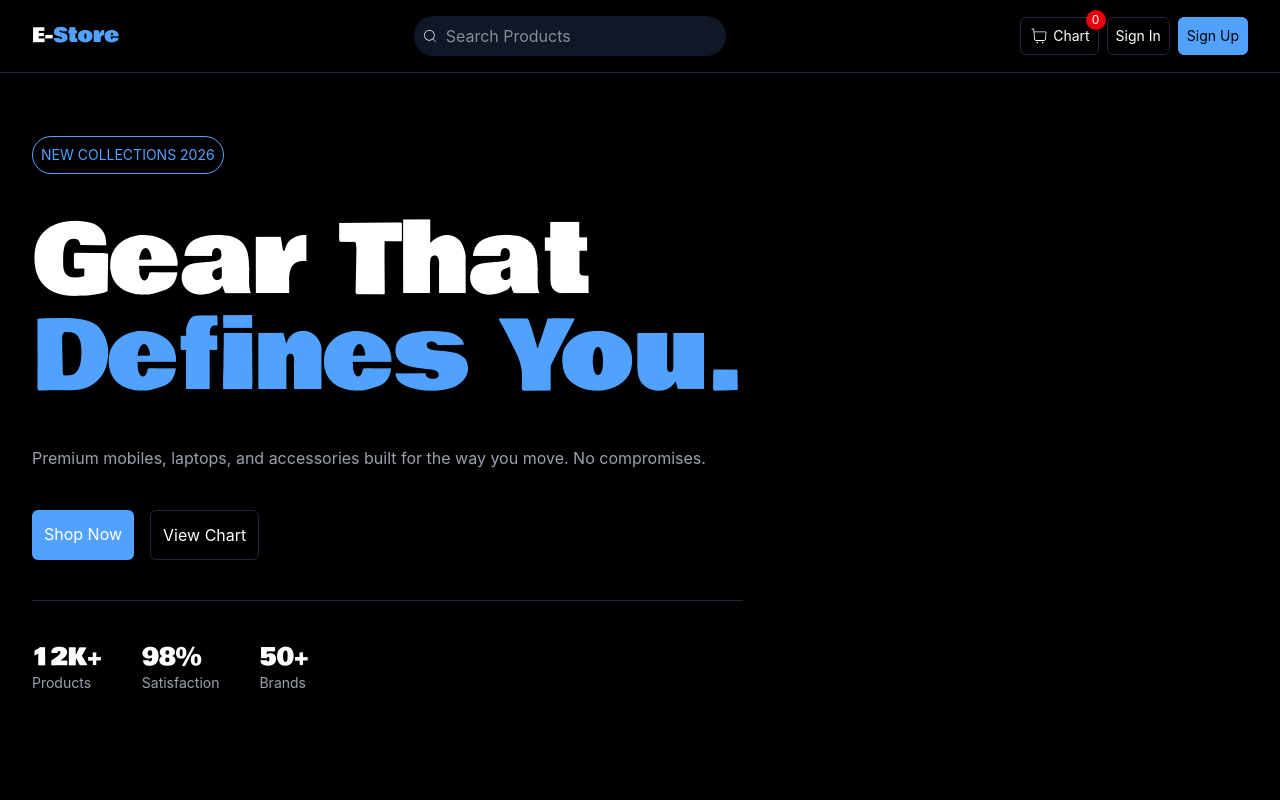
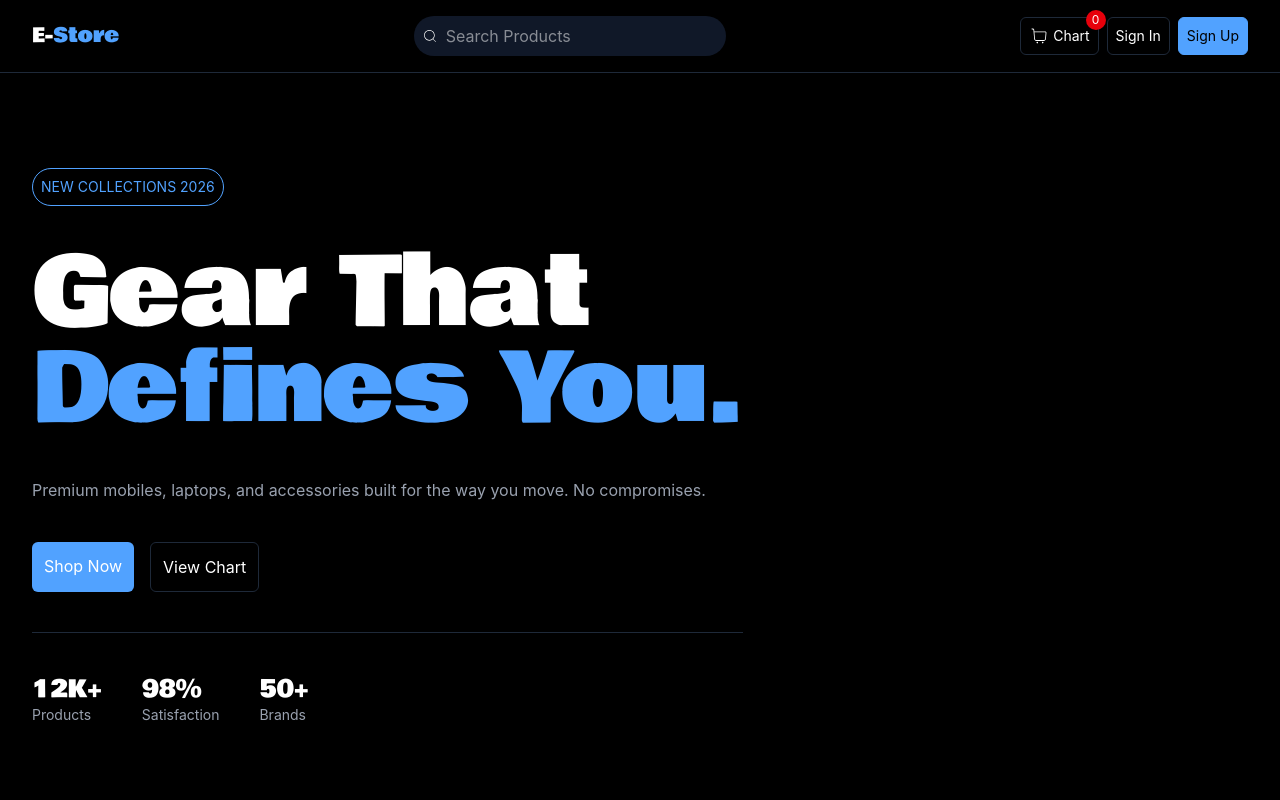
Before and after one commit to AlexZinminaung/e-store, a React (Vite) app in the folder client/: page / in a window 1280 px wide. Shown: the top 800 px of the page. Built offline with nearby package versions, Linux system fonts and the light colour scheme; a web font is replaced by a local one.

Commit message:
fix verticel padding

```diff
--- a/client/src/App.css
+++ b/client/src/App.css
@@ -0,0 +1,3 @@
+html {
+    scroll-behavior: smooth;
+}
--- a/client/src/components/Hero.tsx
+++ b/client/src/components/Hero.tsx
@@ -3,14 +3,14 @@ import { Link } from "react-router";
 const Hero = () => {
 
     return (
-        <section className='min-h-dvh flex flex-col justify-center py-24 px-4 sm:px-8'>
+        <section className='min-h-dvh flex flex-col justify-center py-32 px-4 sm:px-8'>
             <div className='flex flex-col gap-10 w-fit py-10 border-b border-gray-800'>
             <p className=' text-blue-400 text-sm border w-fit p-2 rounded-full'>NEW COLLECTIONS 2026</p>
             <h1 className=' text-6xl sm:text-8xl font-bowlby'>Gear That <br/> <span className='text-blue-400'>Defines You.</span></h1>
             <p className='text-gray-400'>Premium mobiles, laptops, and accessories built for the way you move. No compromises.</p>
 
             <div className='flex gap-4'>
-                <a className='bg-blue-400 p-3 rounded-md'>Shop Now</a>
+                <a href="#popular" className='bg-blue-400 p-3 rounded-md'>Shop Now</a>
                 <Link to={'/cart'} className='border border-gray-800 rounded-md p-3 hover:text-blue-400 hover:border-blue-400'>View Chart</Link>
             </div>
             </div>
--- a/client/src/components/Popular.tsx
+++ b/client/src/components/Popular.tsx
@@ -4,7 +4,7 @@ import ProductCard from "./ProductCard";
 const Popular = () => {
 
     return (
-            <section className='flex flex-col gap-5 py-5 px-4 sm:px-8'>
+            <section id="popular" className='flex flex-col gap-5 py-5 px-4 sm:px-8'>
                 <span className='text-blue-400 '>TRENDING NOW</span>
                 <h3 className=' text-3xl'> Popular Items</h3>
 
--- a/client/src/routes/Cart.tsx
+++ b/client/src/routes/Cart.tsx
@@ -10,7 +10,7 @@ const Cart = () => {
             <Navbar/>
 
             {/* Cart content */}
-            <section className="min-h-dvh flex flex-col justify-start items-center py-24 px-4 sm:px-8">
+            <section className="min-h-dvh flex flex-col justify-start items-center py-32 px-4 sm:px-8">
                 <div className=" w-full max-w-125 flex flex-col gap-20">
                     <h1 className="w-full text-3xl font-bowlby">Your Cart</h1>
 
--- a/client/src/routes/Signin.tsx
+++ b/client/src/routes/Signin.tsx
@@ -8,7 +8,7 @@ const Signin = () => {
             {/* navbar */}
             <Navbar/>
             {/* Sign In form */}
-            <section className="min-h-dvh flex justify-center items-start py-24 px-4 sm:px-8">
+            <section className="min-h-dvh flex justify-center items-start py-32  px-4 sm:px-8">
                 <form className=" flex flex-col max-w-125 w-full p-10 gap-5 border border-gray-800 rounded-2xl">
                     <h1 className="text-2xl font-bowlby">Welcome Back</h1>
                     <p className=" text-xs text-gray-400">Sign in to your E-Store account</p>
--- a/client/src/routes/Signup.tsx
+++ b/client/src/routes/Signup.tsx
@@ -9,7 +9,7 @@ const Signup = () => {
             {/* navbar */}
             <Navbar/>
             {/* Sign In form */}
-            <section className="min-h-dvh flex justify-center items-start py-24 px-4 sm:px-8">
+            <section className="min-h-dvh flex justify-center items-start py-32 px-4 sm:px-8">
                 <form className=" flex flex-col max-w-125 w-full p-10 gap-5 border border-gray-800 rounded-2xl">
                     <h1 className="text-2xl font-bowlby">Create Account</h1>
                     <p className=" text-xs text-gray-400">Join thousands of happy e-store customers</p>
```
